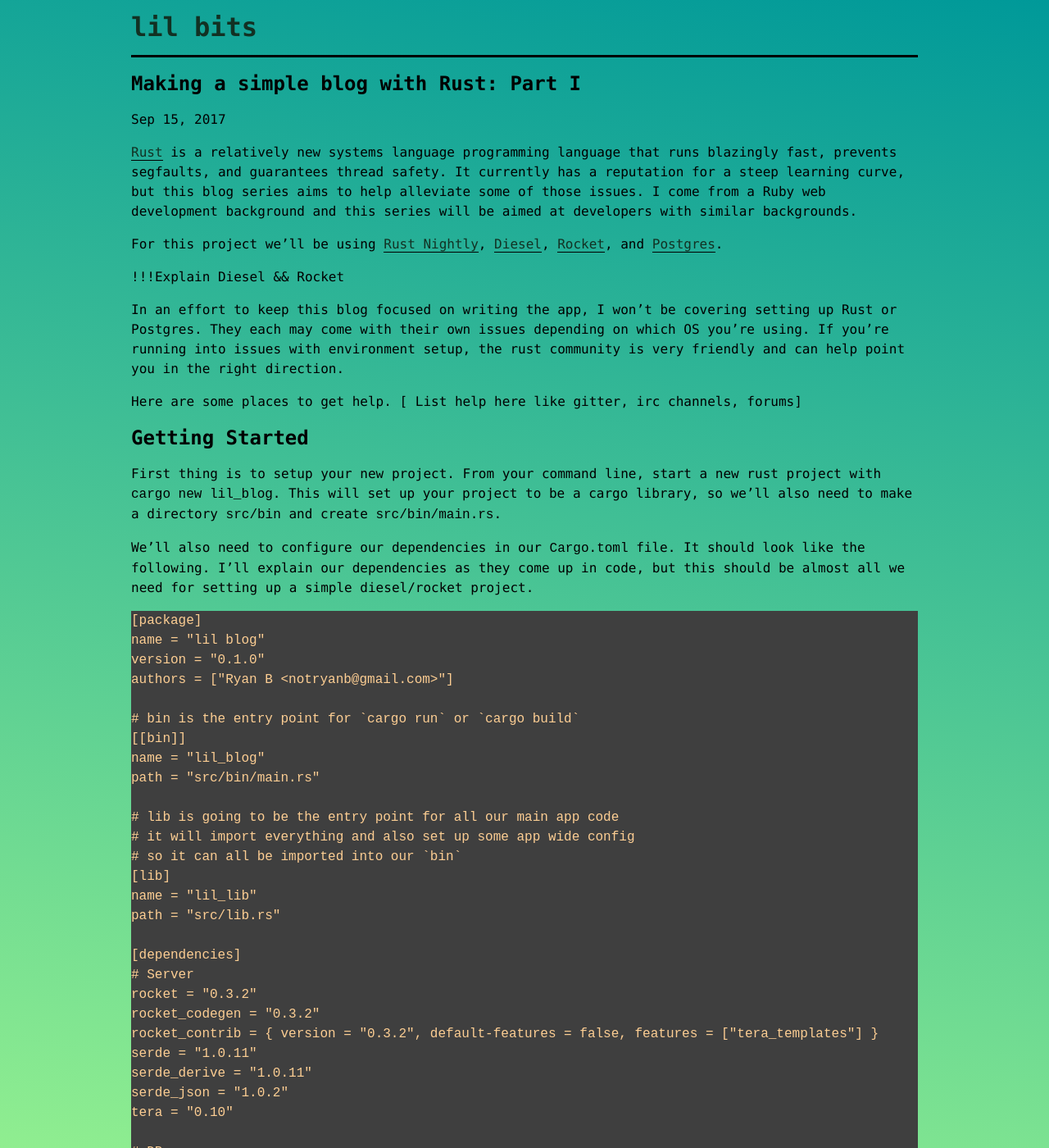
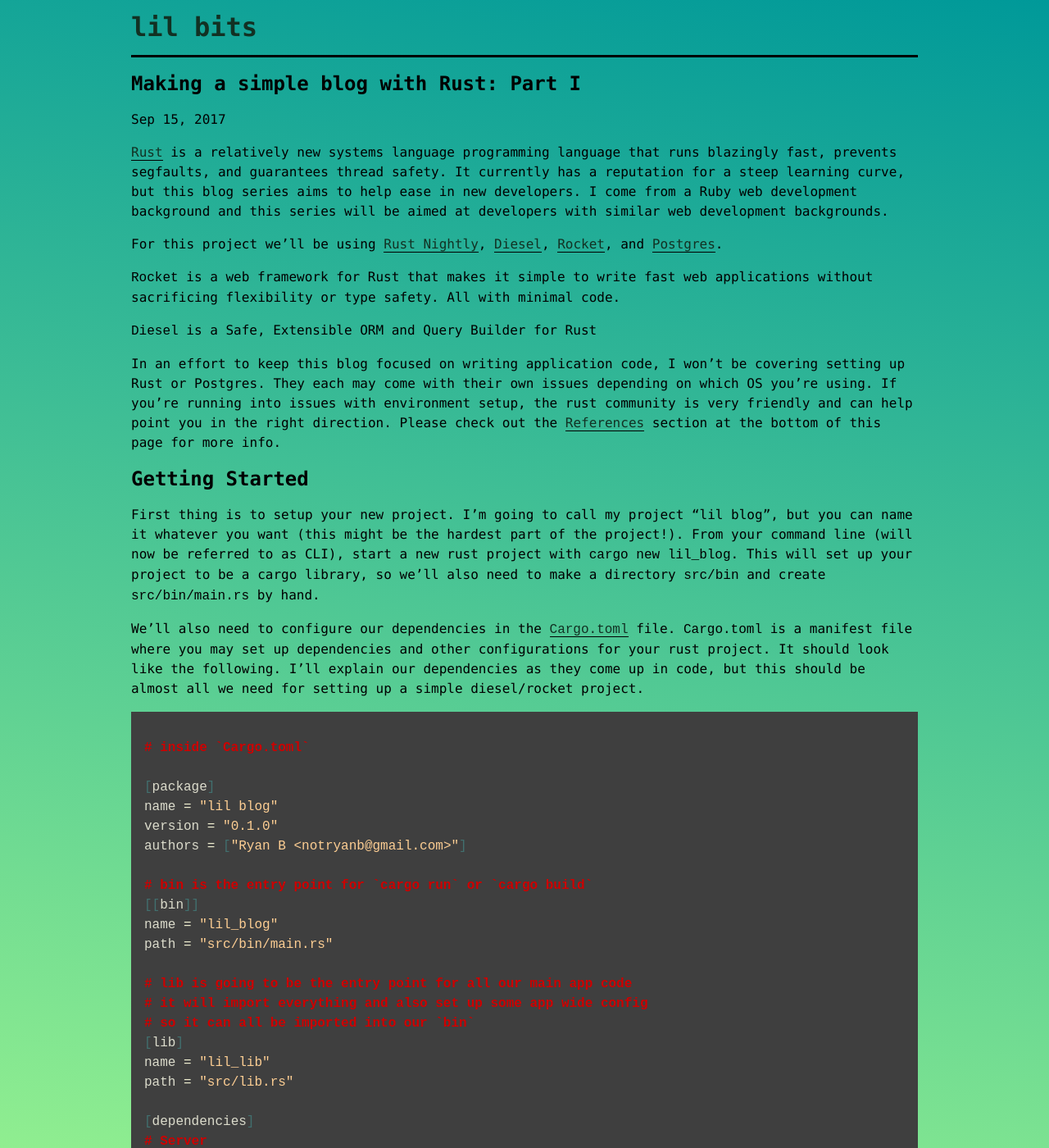
Before and after one commit to notryanb/notryanb.github.io, a Jekyll site: the page built from _posts/2017-09-15-rust-blog-series-1.md, in a window 1280 px wide and 1400 px high. Shown: the whole window at 82% size. Built offline with Jekyll 4.4.1, drawn with Linux system fonts in a browser that asks for light colours; some of the changed text lies outside the part shown.

Commit message:
edit first section

````diff
--- a/_posts/2017-09-15-rust-blog-series-1.md
+++ b/_posts/2017-09-15-rust-blog-series-1.md
@@ -11,23 +11,26 @@
 
 [Rust] is a relatively new systems language programming language that runs blazingly fast, prevents segfaults, and guarantees thread safety.
 It currently has a reputation for a steep learning curve,
-but this blog series aims to help alleviate some of those issues.
-I come from a Ruby web development background and this series will be aimed at developers with similar backgrounds.
+but this blog series aims to help ease in new developers.
+I come from a Ruby web development background and
+this series will be aimed at developers with similar web development backgrounds.
 
 [Rust]: https://www.rust-lang.org/en-US/
 
 For this project we'll be using [Rust Nightly], [Diesel], [Rocket], and [Postgres].
 
-!!!Explain Diesel && Rocket
+`Rocket` is a web framework for Rust that makes it simple to write fast web applications
+without sacrificing flexibility or type safety.
+All with minimal code.
 
+`Diesel` is a Safe, Extensible ORM and Query Builder for Rust
 
-In an effort to keep this blog focused on writing the app,
+In an effort to keep this blog focused on writing application code,
 I won't be covering setting up Rust or Postgres.
 They each may come with their own issues depending on which OS you're using.
 If you're running into issues with environment setup,
 the rust community is very friendly and can help point you in the right direction.
-
-Here are some places to get help. [ List help here like gitter, irc channels, forums]
+Please check out the [References](#references) section at the bottom of this page for more info.
 
 [Rust Nightly]: https://www.rustup.rs/
 [Diesel]: http://www.diesel.rs
@@ -37,16 +40,25 @@
 ## Getting Started
 
 First thing is to setup your new project.
-From your command line, start a new rust project with `cargo new lil_blog`.
+I'm going to call my project "lil blog",
+but you can name it whatever you want (this might be the hardest part of the project!).
+From your command line (will now be referred to as CLI),
+start a new rust project with `cargo new lil_blog`.
 This will set up your project to be a cargo library,
-so we'll also need to make a directory `src/bin` and create `src/bin/main.rs`.
+so we'll also need to make a directory `src/bin` and create `src/bin/main.rs` by hand.
 
-We'll also need to configure our dependencies in our `Cargo.toml` file.
+We'll also need to configure our dependencies in the [`Cargo.toml`] file.
+`Cargo.toml` is a manifest file where you may set up dependencies and other
+configurations for your rust project.
 It should look like the following.
 I'll explain our dependencies as they come up in code,
 but this should be almost all we need for setting up a simple diesel/rocket project.
 
-```
+[`Cargo.toml`]: http://doc.crates.io/manifest.html
+
+```rust
+# inside `Cargo.toml`
+
 [package]
 name = "lil blog"
 version = "0.1.0"
@@ -84,8 +96,10 @@
 dotenv = "0.10"
 ```
 
-We're going to be installing the [diesel cli]() which will help us setup the database and run migrations.
+Next we're going to be installing the [diesel_cli] which will help us setup the database and run migrations.
 In your command line
+
+[diesel_cli]: https://github.com/diesel-rs/diesel/tree/master/diesel_cli
 
 > `cargo install diesel_cli --no-default-features --features postgres`.
 
@@ -431,10 +445,11 @@
 - Listing those posts on the index page
 - Creating understanding a database thread pool
 
-## References
+## <a name="references"></a>References
 
 - [Diesel Getting Started Guide](http://diesel.rs/guides/getting-started/)
 - [Rocket Hello World Example](https://rocket.rs/guide/getting-started/#hello-world)
 - [Diesel CLI Source & Guide](https://github.com/diesel-rs/diesel/tree/master/diesel_cli)
 - [Rust Community](https://www.rust-lang.org/en-US/community.html)
 - [Diesel Gitter](https://gitter.im/diesel-rs/diesel)
+- [Crates and Cargo](http://doc.crates.io/manifest.html)
````
